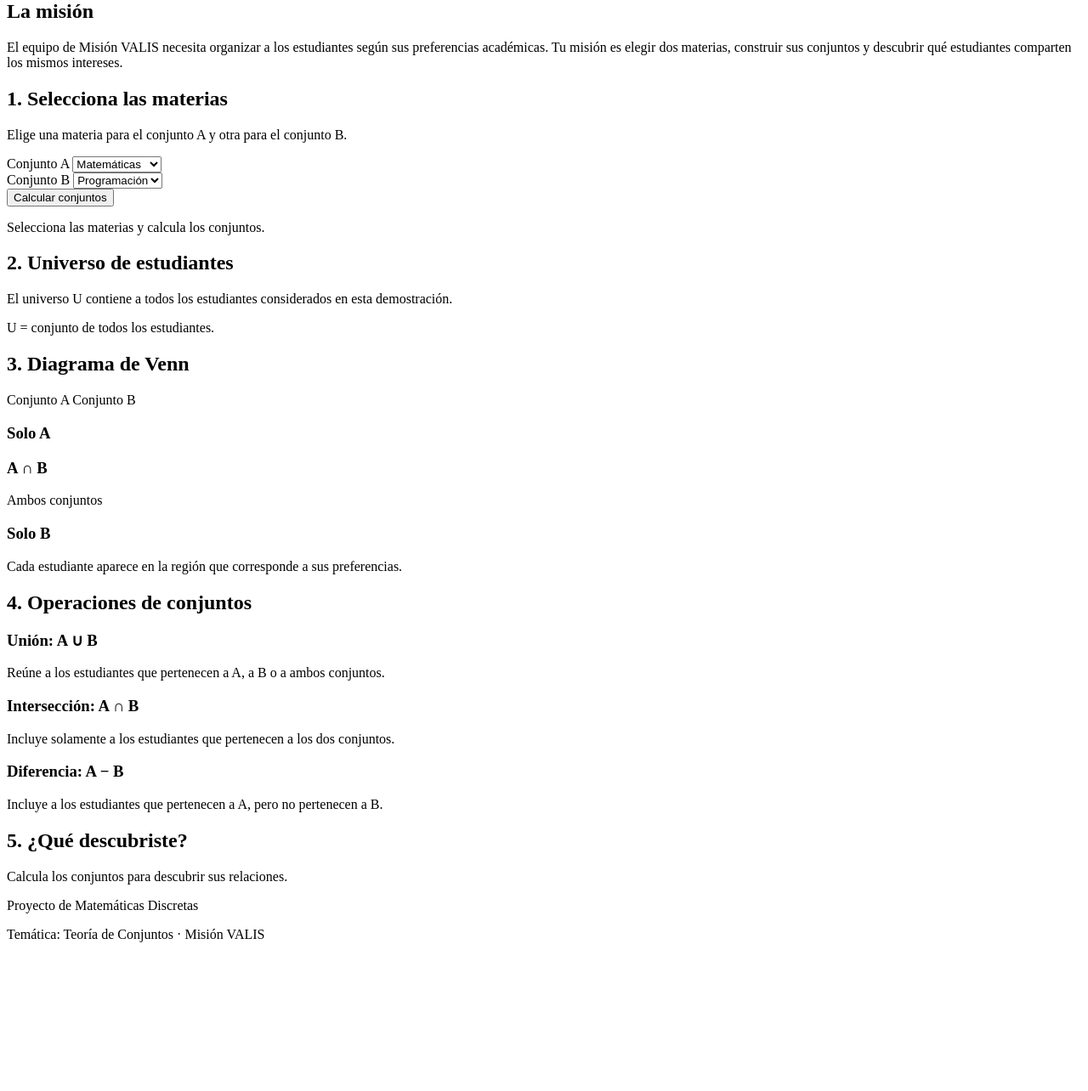
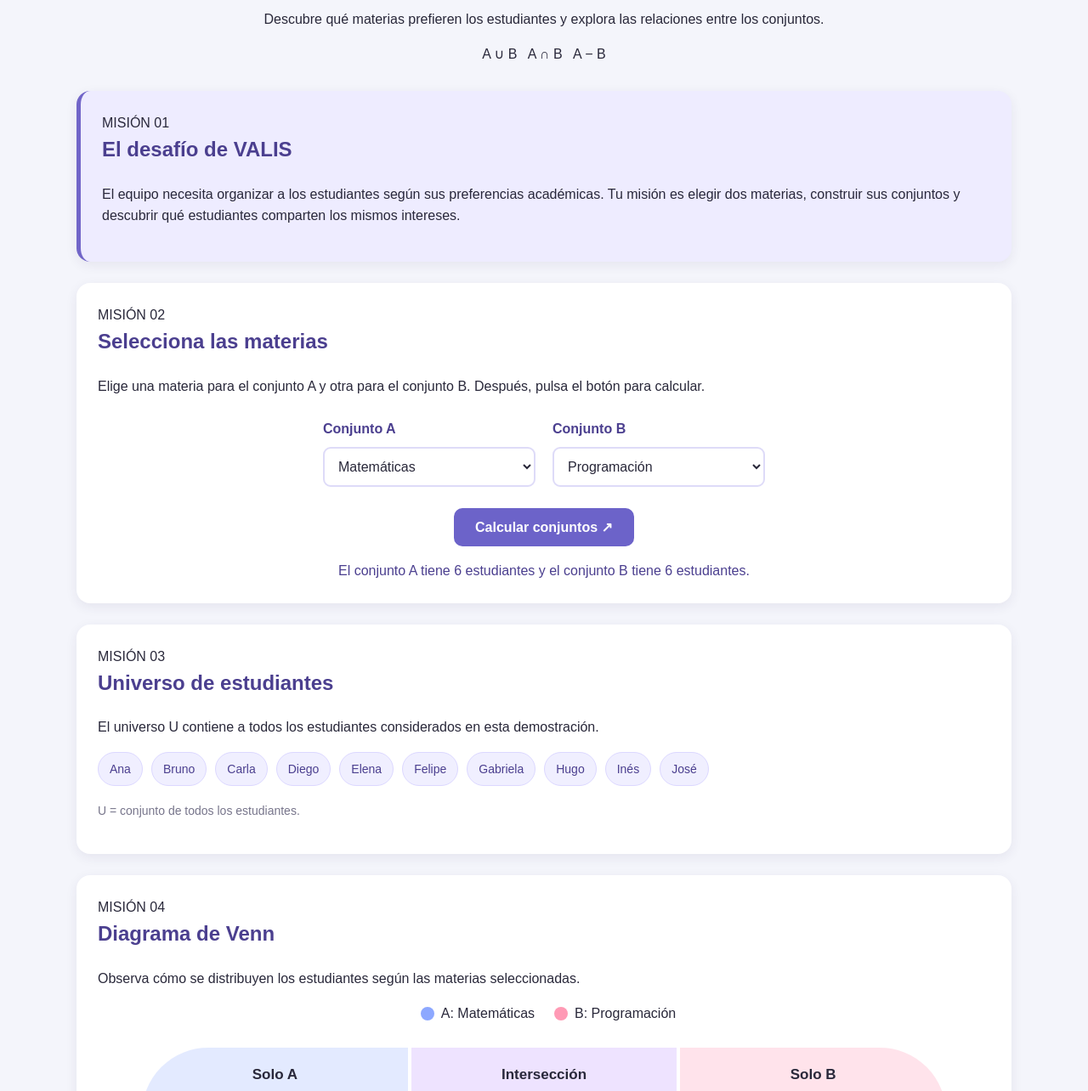
Before and after one commit to tamara11-z/conjuntos, a plain HTML site: page index.html in a window 1280 px wide. Shown: the part 144-1428 px from the top of the page at 85% size. Before the commit the page ends 1269 px from the top, so only its background shows below. Drawn offline with Linux system fonts and the light colour scheme.

Commit message:
Update index.html

```diff
--- a/index.html
+++ b/index.html
@@ -1,31 +1,59 @@
+<!DOCTYPE html>
+<html lang="es">
+<head>
+    <meta charset="UTF-8">
+    <meta name="viewport" content="width=device-width, initial-scale=1.0">
+
+    <title>Laboratorio de Conjuntos | Misión VALIS</title>
+
+    <link rel="stylesheet" href="style.css">
+    <script src="script.js" defer></script>
+</head>
+
+<body>
+
     <div class="container">
 
-    <header>
+        <header class="hero">
             <p class="etiqueta">MISIÓN VALIS · MATEMÁTICAS DISCRETAS</p>
             <h1>Laboratorio de Conjuntos</h1>
-        <p>
+
+            <p class="subtitulo">
                 Descubre qué materias prefieren los estudiantes
                 y explora las relaciones entre los conjuntos.
             </p>
+
+            <div class="hero-decoration">A ∪ B &nbsp; A ∩ B &nbsp; A − B</div>
         </header>
 
+        <main>
+
             <section class="panel historia">
-        <h2>La misión</h2>
+                <span class="numero">MISIÓN 01</span>
+                <h2>El desafío de VALIS</h2>
+
                 <p>
-            El equipo de Misión VALIS necesita organizar a los estudiantes
-            según sus preferencias académicas. Tu misión es elegir dos
-            materias, construir sus conjuntos y descubrir qué estudiantes
-            comparten los mismos intereses.
+                    El equipo necesita organizar a los estudiantes según
+                    sus preferencias académicas. Tu misión es elegir dos
+                    materias, construir sus conjuntos y descubrir qué
+                    estudiantes comparten los mismos intereses.
                 </p>
             </section>
 
             <section class="panel">
-        <h2>1. Selecciona las materias</h2>
-        <p>Elige una materia para el conjunto A y otra para el conjunto B.</p>
+                <span class="numero">MISIÓN 02</span>
+                <h2>Selecciona las materias</h2>
+
+                <p>
+                    Elige una materia para el conjunto A y otra para
+                    el conjunto B. Después, pulsa el botón para calcular.
+                </p>
 
                 <div class="selectores">
+
                     <div class="selector">
                         <label for="materiaA">Conjunto A</label>
+
                         <select id="materiaA">
                             <option value="Matemáticas">Matemáticas</option>
                             <option value="Programación">Programación</option>
@@ -35,58 +63,76 @@
 
                     <div class="selector">
                         <label for="materiaB">Conjunto B</label>
+
                         <select id="materiaB">
                             <option value="Programación">Programación</option>
                             <option value="Matemáticas">Matemáticas</option>
                             <option value="Inglés">Inglés</option>
                         </select>
                     </div>
+
                 </div>
 
-        <button id="calcular">Calcular conjuntos</button>
+                <button id="calcular">Calcular conjuntos ↗</button>
 
                 <p id="mensaje" class="mensaje" aria-live="polite">
-            Selecciona las materias y calcula los conjuntos.
+                    Selecciona las materias para comenzar.
                 </p>
             </section>
 
             <section class="panel">
-        <h2>2. Universo de estudiantes</h2>
+                <span class="numero">MISIÓN 03</span>
+                <h2>Universo de estudiantes</h2>
+
                 <p>
-            El universo U contiene a todos los estudiantes considerados
-            en esta demostración.
+                    El universo U contiene a todos los estudiantes
+                    considerados en esta demostración.
                 </p>
 
                 <div id="universo" class="lista-universo"></div>
-        <p class="nota">U = conjunto de todos los estudiantes.</p>
+
+                <p class="nota">
+                    U = conjunto de todos los estudiantes.
+                </p>
             </section>
 
             <section class="panel">
-        <h2>3. Diagrama de Venn</h2>
+                <span class="numero">MISIÓN 04</span>
+                <h2>Diagrama de Venn</h2>
+
+                <p>
+                    Observa cómo se distribuyen los estudiantes según
+                    las materias seleccionadas.
+                </p>
 
                 <div class="leyenda">
                     <span class="color-a"></span>
                     <span id="nombreA">Conjunto A</span>
+
                     <span class="color-b"></span>
                     <span id="nombreB">Conjunto B</span>
                 </div>
 
                 <div class="venn">
+
                     <div class="region region-a">
                         <h3>Solo A</h3>
+                        <p class="descripcion-region">A − B</p>
                         <div id="soloA" class="estudiantes"></div>
                     </div>
 
                     <div class="region region-interseccion">
-                <h3>A ∩ B</h3>
-                <p class="descripcion-region">Ambos conjuntos</p>
+                        <h3>Intersección</h3>
+                        <p class="descripcion-region">A ∩ B</p>
                         <div id="ambos" class="estudiantes"></div>
                     </div>
 
                     <div class="region region-b">
                         <h3>Solo B</h3>
+                        <p class="descripcion-region">B − A</p>
                         <div id="soloB" class="estudiantes"></div>
                     </div>
+
                 </div>
 
                 <p class="nota">
@@ -96,50 +142,79 @@
             </section>
 
             <section class="panel">
-        <h2>4. Operaciones de conjuntos</h2>
+                <span class="numero">MISIÓN 05</span>
+                <h2>Operaciones de conjuntos</h2>
+
+                <p>
+                    Examina los resultados de las tres operaciones
+                    fundamentales.
+                </p>
 
                 <div class="operaciones">
 
                     <article class="operacion">
-                <h3>Unión: A ∪ B</h3>
+                        <div class="simbolo">∪</div>
+
+                        <h3>Unión</h3>
+                        <p class="formula">A ∪ B</p>
+
                         <p>
                             Reúne a los estudiantes que pertenecen a A,
                             a B o a ambos conjuntos.
                         </p>
+
                         <div id="union" class="resultado"></div>
                     </article>
 
                     <article class="operacion">
-                <h3>Intersección: A ∩ B</h3>
+                        <div class="simbolo">∩</div>
+
+                        <h3>Intersección</h3>
+                        <p class="formula">A ∩ B</p>
+
                         <p>
-                    Incluye solamente a los estudiantes que pertenecen
-                    a los dos conjuntos.
+                            Incluye solamente a los estudiantes que
+                            pertenecen a los dos conjuntos.
                         </p>
+
                         <div id="interseccion" class="resultado"></div>
                     </article>
 
                     <article class="operacion">
-                <h3>Diferencia: A − B</h3>
+                        <div class="simbolo">−</div>
+
+                        <h3>Diferencia</h3>
+                        <p class="formula">A − B</p>
+
                         <p>
-                    Incluye a los estudiantes que pertenecen a A,
-                    pero no pertenecen a B.
+                            Incluye a los estudiantes que pertenecen
+                            a A, pero no pertenecen a B.
                         </p>
+
                         <div id="diferencia" class="resultado"></div>
                     </article>
 
                 </div>
             </section>
 
-    <section class="panel">
-        <h2>5. ¿Qué descubriste?</h2>
+            <section class="panel conclusion-panel">
+                <span class="numero">INFORME FINAL</span>
+                <h2>¿Qué descubriste?</h2>
+
                 <div id="conclusion" class="conclusion">
                     Calcula los conjuntos para descubrir sus relaciones.
                 </div>
             </section>
 
+        </main>
+
         <footer>
+            <p class="footer-titulo">MISIÓN VALIS</p>
             <p>Proyecto de Matemáticas Discretas</p>
-        <p>Temática: Teoría de Conjuntos · Misión VALIS</p>
+            <p>Teoría de Conjuntos · Unión · Intersección · Diferencia</p>
         </footer>
 
     </div>
+
+</body>
+</html>
```
Lines whose indentation alone changed are shown as unchanged.
